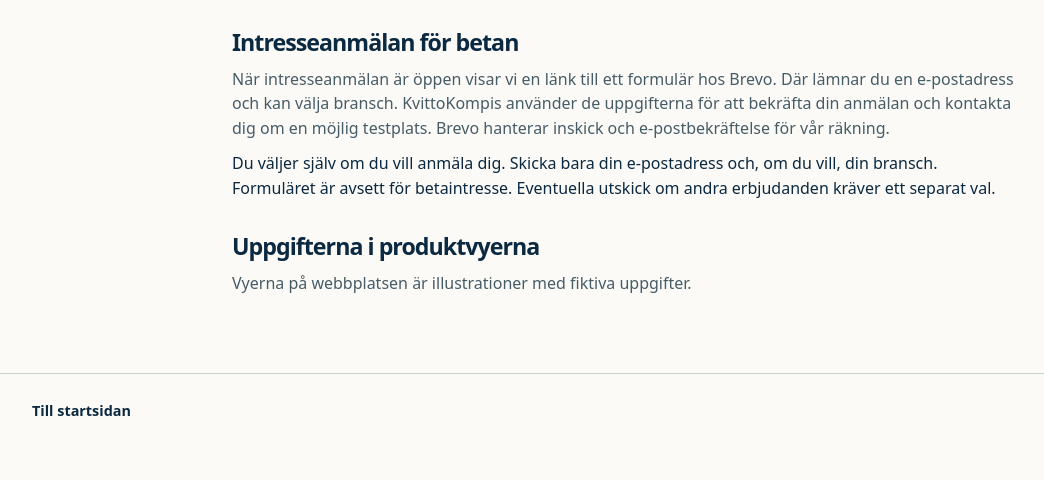
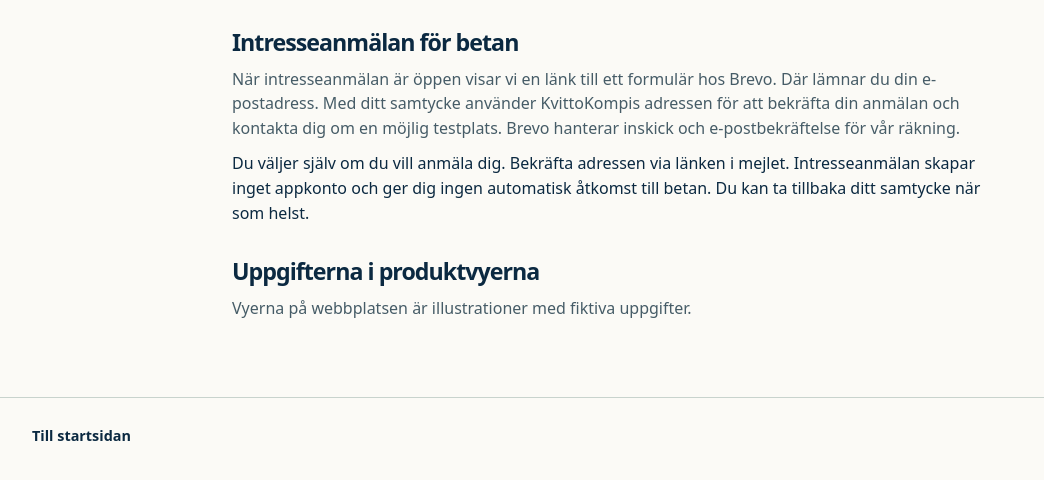
Before and after one commit to linussverige-ui/kvittokompis-website, a plain HTML site: page integritet.html in a window 1280 px wide. Shown: the part 304-784 px from the top of the page, without its empty margins (16-1060 px from the left). Drawn offline with Linux system fonts and the light colour scheme.

Commit message:
Förbered branschfri intresseanmälan för hantverkarbetan [skip ci]

```diff
--- a/integritet.html
+++ b/integritet.html
@@ -22,8 +22,8 @@
     <h1>Integritet på webbplatsen</h1>
     <p>Den publika webbplatsen använder inga analysverktyg eller marknadsföringskakor. Vår webbplattform Render kan behandla tekniska uppgifter som IP-adress och webbförfrågningar när sidan levereras och driftproblem utreds.</p>
     <h2 id="intresseanmalan">Intresseanmälan för betan</h2>
-    <p>När intresseanmälan är öppen visar vi en länk till ett formulär hos Brevo. Där lämnar du en e-postadress och kan välja bransch. KvittoKompis använder de uppgifterna för att bekräfta din anmälan och kontakta dig om en möjlig testplats. Brevo hanterar inskick och e-postbekräftelse för vår räkning.</p>
-    <p>Du väljer själv om du vill anmäla dig. Skicka bara din e-postadress och, om du vill, din bransch. Formuläret är avsett för betaintresse. Eventuella utskick om andra erbjudanden kräver ett separat val.</p>
+    <p>När intresseanmälan är öppen visar vi en länk till ett formulär hos Brevo. Där lämnar du din e-postadress. Med ditt samtycke använder KvittoKompis adressen för att bekräfta din anmälan och kontakta dig om en möjlig testplats. Brevo hanterar inskick och e-postbekräftelse för vår räkning.</p>
+    <p>Du väljer själv om du vill anmäla dig. Bekräfta adressen via länken i mejlet. Intresseanmälan skapar inget appkonto och ger dig ingen automatisk åtkomst till betan. Du kan ta tillbaka ditt samtycke när som helst.</p>
     <p id="privacy-contact-info" hidden>Kontakta <a id="privacy-contact"></a> om du vill veta mer om hur uppgifterna behandlas, ändra uppgifter eller ta tillbaka din intresseanmälan.</p>
     <h2>Uppgifterna i produktvyerna</h2>
     <p>Vyerna på webbplatsen är illustrationer med fiktiva uppgifter.</p>
--- a/launch.js
+++ b/launch.js
@@ -27,7 +27,7 @@ if (interestLink && interestForm?.hostname.endsWith('.sibforms.com') && privacyC
   interestLink.href = interestForm.href;
   interestLink.hidden = false;
   document.querySelector('#beta-description').textContent =
-    'Lämna din e-postadress och välj bransch om du vill. Bekräfta sedan med länken i mejlet. Vi kontaktar dig om en testplats blir aktuell.';
+    'Lämna din e-postadress och bekräfta via länken i mejlet. Vi kontaktar dig om en testplats för hantverkare blir aktuell.';
   document.querySelector('#beta-status').hidden = false;
 }
 
```
Also changed, not shown: 1 other file.
